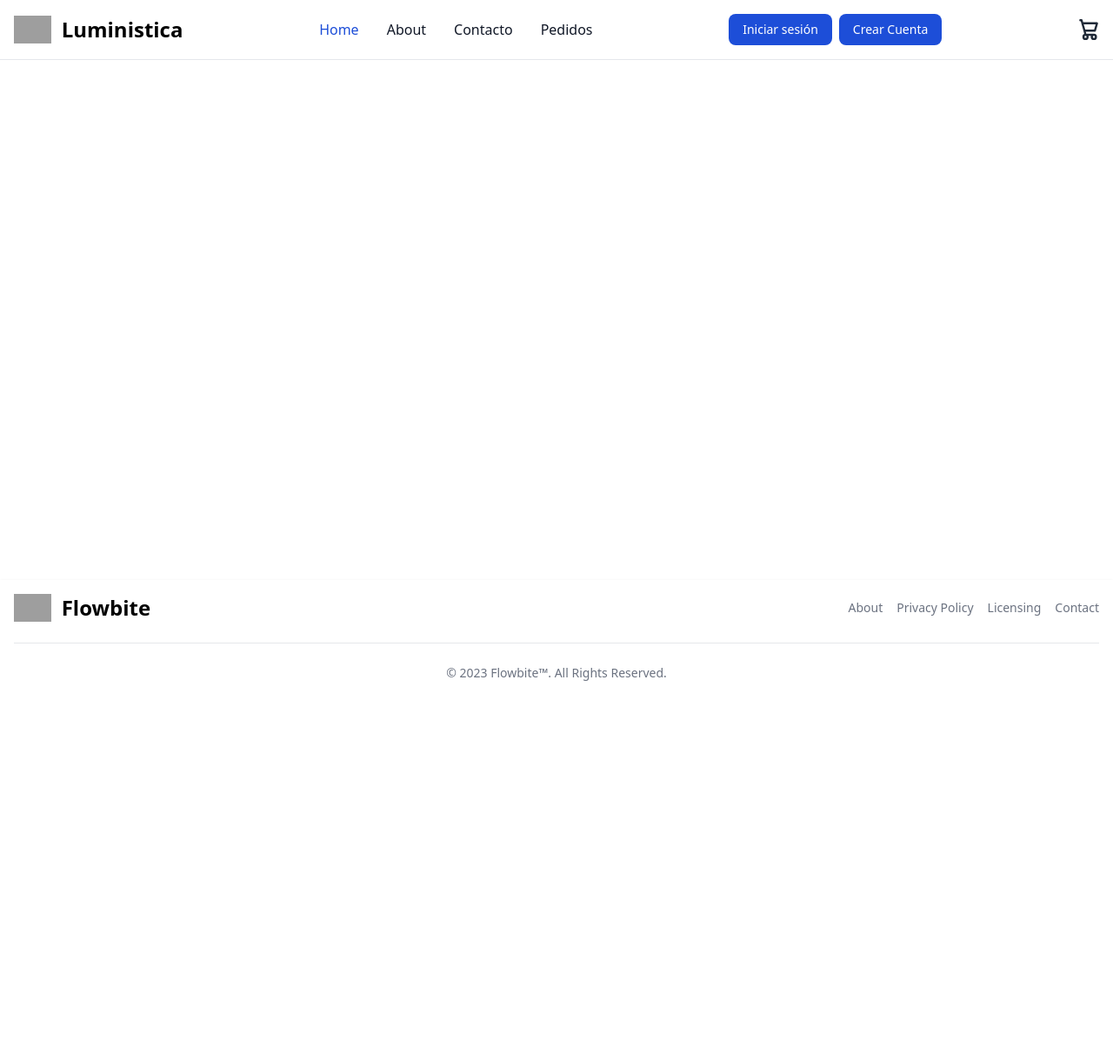
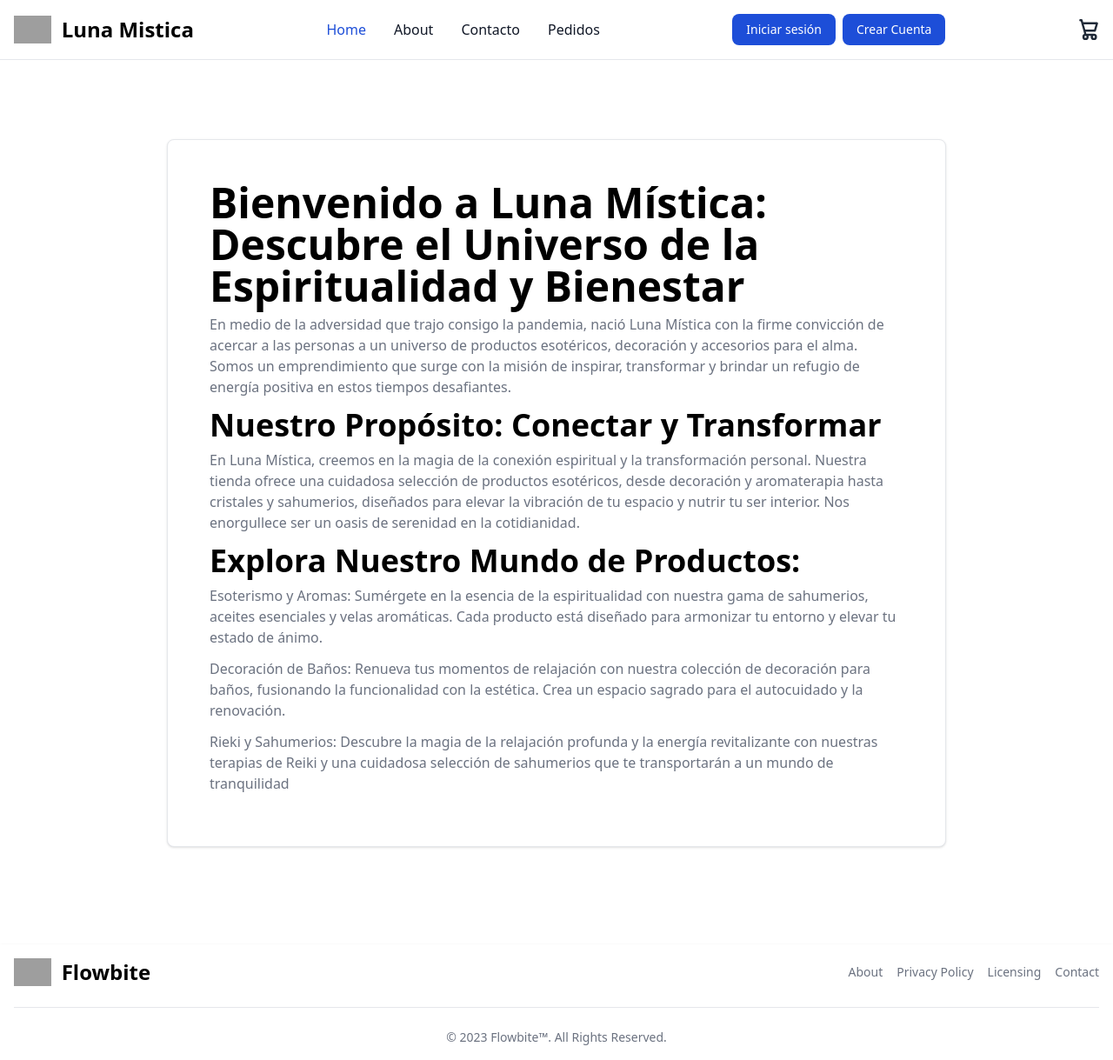
Before and after one commit to Rest02/Proyecto-Ecommerce, a Django app: page /about/ in a window 1280 px wide. Shown: the whole page at 87% size. Before the commit the page ends 783 px from the top, so only its background shows below. Run offline with Django 4.2, Linux system fonts and the light colour scheme; some libraries are stand-ins or nearby versions; grey boxes are pictures that could not be loaded.

Commit message:
Version con about incluido y estilizado

```diff
--- a/clientes/templates/about.html
+++ b/clientes/templates/about.html
@@ -8,17 +8,37 @@
     <meta name="viewport" content="width=device-width, initial-scale=1.0">
     <title>Document</title>
 </head>
-<body>
+<body >
 
 
 
 
     {% block content %}
 
-    <h1></h1>
+    <div class=" mt-40 mb-28 mx-auto max-w-4xl bg-white border border-gray-200 rounded-lg shadow sm:p-8 md:p-12 dark:bg-gray-800 dark:border-gray-700 ">
+        <h1 class="text-5xl font-extrabold dark:text-white">Bienvenido a Luna Mística: Descubre el Universo de la Espiritualidad y Bienestar</h1>
+
+        <p class="mb-3 text-left rtl:text-right text-gray-500 dark:text-gray-400 pt-2">En medio de la adversidad que trajo consigo la pandemia, nació Luna Mística con la firme convicción de acercar a las personas a un universo de productos esotéricos, decoración y accesorios para el alma. Somos un emprendimiento que surge con la misión de inspirar, transformar y brindar un refugio de energía positiva en estos tiempos desafiantes.</p>
 
 
+        <h2 class="text-4xl font-bold dark:text-white">Nuestro Propósito: Conectar y Transformar</h2>
 
+        <p class="mb-3 text-left rtl:text-right text-gray-500 dark:text-gray-400 pt-2">En Luna Mística, creemos en la magia de la conexión espiritual y la transformación personal. Nuestra tienda ofrece una cuidadosa selección de productos esotéricos, desde decoración y aromaterapia hasta cristales y sahumerios, diseñados para elevar la vibración de tu espacio y nutrir tu ser interior. Nos enorgullece ser un oasis de serenidad en la cotidianidad.</p>
+
+        <h2 class="text-4xl font-bold dark:text-white">Explora Nuestro Mundo de Productos:</h2>
+
+        <ul class = "pt-2">
+            <li>
+                <p class="mb-3 text-left rtl:text-right text-gray-500 dark:text-gray-400">Esoterismo y Aromas: Sumérgete en la esencia de la espiritualidad con nuestra gama de sahumerios, aceites esenciales y velas aromáticas. Cada producto está diseñado para armonizar tu entorno y elevar tu estado de ánimo.</p>
+            </li>
+            <li>
+                <p class="mb-3 text-left rtl:text-right text-gray-500 dark:text-gray-400">Decoración de Baños: Renueva tus momentos de relajación con nuestra colección de decoración para baños, fusionando la funcionalidad con la estética. Crea un espacio sagrado para el autocuidado y la renovación.</p>
+            </li>
+            <li>
+                <p class="mb-3 text-left rtl:text-right text-gray-500 dark:text-gray-400">Rieki y Sahumerios: Descubre la magia de la relajación profunda y la energía revitalizante con nuestras terapias de Reiki y una cuidadosa selección de sahumerios que te transportarán a un mundo de tranquilidad</p>
+            </li>
+        </ul>
+    </div>
 
 
 
--- a/clientes/templates/layouts/base.html
+++ b/clientes/templates/layouts/base.html
@@ -3,7 +3,7 @@
 <head>
     <meta charset="UTF-8">
     <meta name="viewport" content="width=device-width, initial-scale=1.0">
-    <title>Luministica</title>
+    <title>Luna mistica</title>
     <script src="https://cdn.tailwindcss.com"></script>
     <link href="https://cdnjs.cloudflare.com/ajax/libs/flowbite/2.2.0/flowbite.min.css" rel="stylesheet" />
 </head>
@@ -17,7 +17,7 @@
         <div class="max-w-screen-xl flex flex-wrap items-center justify-between mx-auto p-4">
         <a href="/home" class="flex items-center space-x-3 rtl:space-x-reverse">
             <img src="https://flowbite.com/docs/images/logo.svg" class="h-8" alt="Flowbite Logo">
-            <span class="self-center text-2xl font-semibold whitespace-nowrap dark:text-white">Luministica</span>
+            <span class="self-center text-2xl font-semibold whitespace-nowrap dark:text-white">Luna Mistica</span>
         </a>
 
         <div class="flex md:order-2 space-x-3 md:space-x-2 rtl:space-x-reverse">
@@ -74,7 +74,7 @@
         </div>
     </nav>
 
-    <div class="flex-grow" >
+    <div class="flex-grow">
         {% block content %}
         {% endblock %}
     </div>
--- a/clientes/templates/login123.html
+++ b/clientes/templates/login123.html
@@ -17,7 +17,7 @@
 
 
 
-    <div class="flex items-center justify-center h-screen">
+    <div class="flex items-center justify-center pt-48">
         <div class="w-full max-w-sm p-4 bg-white border border-gray-200 rounded-lg shadow sm:p-6 md:p-8 dark:bg-gray-800 dark:border-gray-700">
             <form class="space-y-6" method="post">
                 {% csrf_token %}
```
Also changed, not shown: clientes/templates/contacto.html (+30 -1 lines), db.sqlite3.
